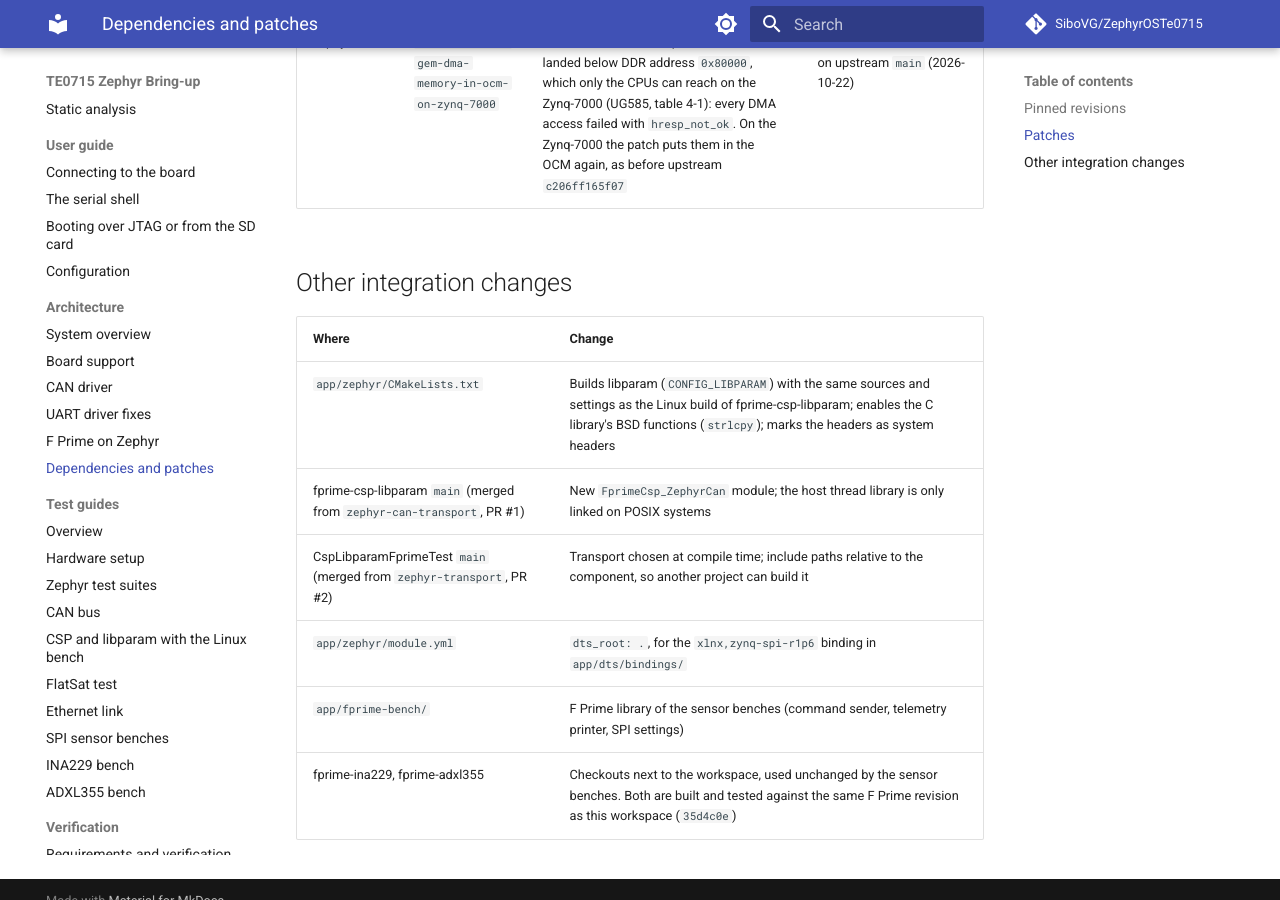
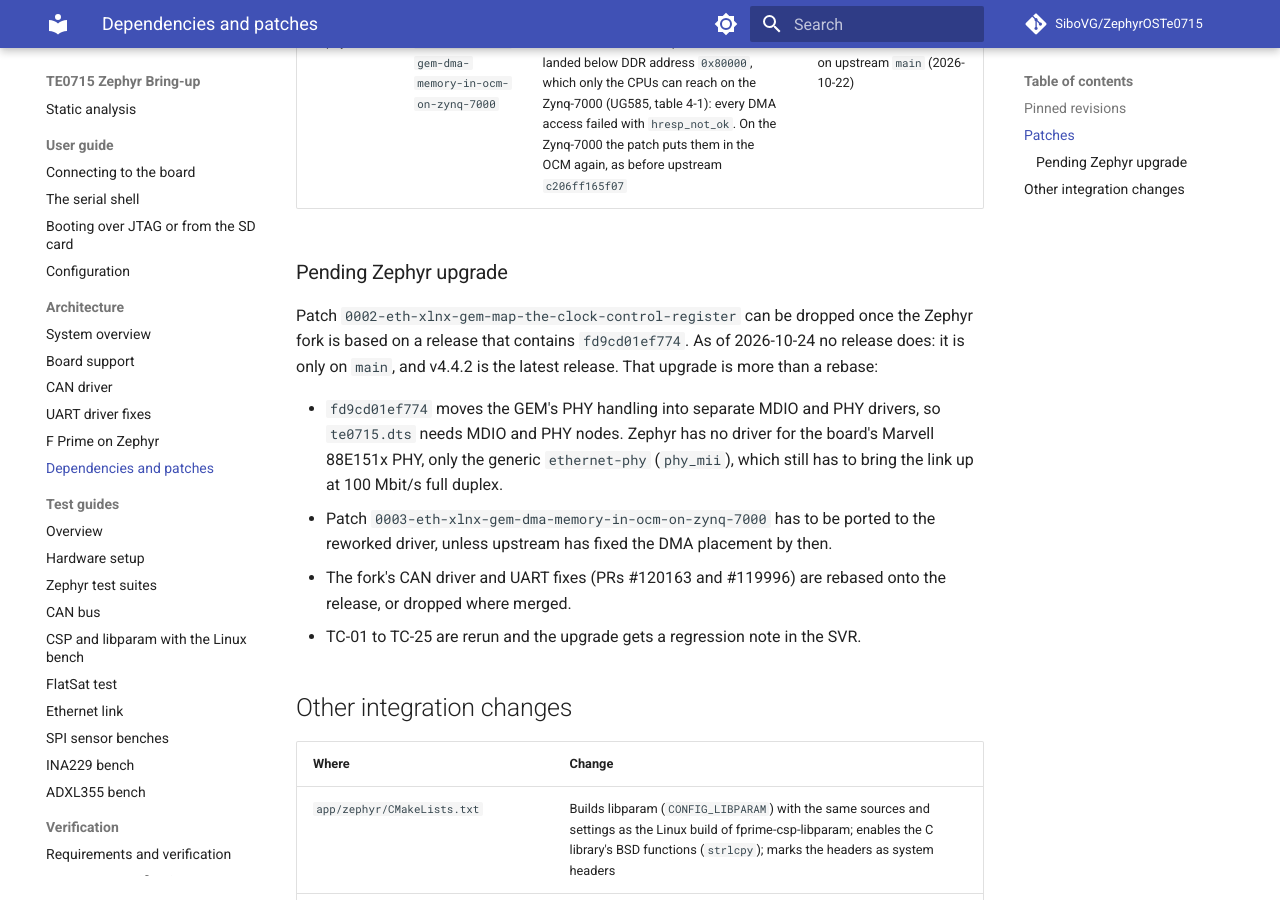
Before and after one commit to SiboVG/ZephyrOSTe0715, an MkDocs documentation site: the page built from docs/architecture/dependencies.md, in a window 1280 px wide and 900 px high, scrolled down 1749 px. Built offline with MkDocs 1.6.1 and Material for MkDocs 9.7.7, drawn with Linux system fonts in a browser that asks for light colours; comment, search, counter and statistics services are not loaded.

Commit message:
docs: note the Zephyr upgrade that lets patch 0002 go
fd9cd01ef774 fixes the GEM clock register mapping upstream but is not in
a release yet. Record what the upgrade to a release containing it needs:
MDIO and PHY nodes for the generic PHY driver, porting patch 0003,
rebasing the fork's CAN and UART changes, and a TC-01 to TC-25
regression with an SVR note.

Co-Authored-By: Claude Opus 5.5 <noreply@anthropic.com>

```diff
--- a/docs/architecture/dependencies.md
+++ b/docs/architecture/dependencies.md
@@ -32,6 +32,23 @@ and listed in `app/zephyr/patches.yml`; `west patch apply` applies them.
 | zephyr | `0002-eth-xlnx-gem-map-the-clock-control-register` | The Xilinx GEM Ethernet driver accessed its clock control register (SLCR `GEM0_CLK_CTRL`, `0xf8000140`) through the physical address, which the SoC's MMU table does not map: a translation fault at boot | fixed upstream in `fd9cd01ef774` (the switch to the separate MDIO and PHY drivers), too large to backport; drop when the fork moves past it |
 | zephyr | `0003-eth-xlnx-gem-dma-memory-in-ocm-on-zynq-7000` | The GEM's DMA descriptors and buffers landed below DDR address `0x80000`, which only the CPUs can reach on the Zynq-7000 (UG585, table 4-1): every DMA access failed with `hresp_not_ok`. On the Zynq-7000 the patch puts them in the OCM again, as before upstream `c206ff165f07` | could be offered; still so on upstream `main` (2026-10-22) |
 
+### Pending Zephyr upgrade
+
+Patch `0002-eth-xlnx-gem-map-the-clock-control-register` can be dropped once the
+Zephyr fork is based on a release that contains `fd9cd01ef774`. As of 2026-10-24 no
+release does: it is only on `main`, and v4.4.2 is the latest release. That upgrade is
+more than a rebase:
+
+- `fd9cd01ef774` moves the GEM's PHY handling into separate MDIO and PHY drivers, so
+  `te0715.dts` needs MDIO and PHY nodes. Zephyr has no driver for the board's Marvell
+  88E151x PHY, only the generic `ethernet-phy` (`phy_mii`), which still has to bring
+  the link up at 100 Mbit/s full duplex.
+- Patch `0003-eth-xlnx-gem-dma-memory-in-ocm-on-zynq-7000` has to be ported to the
+  reworked driver, unless upstream has fixed the DMA placement by then.
+- The fork's CAN driver and UART fixes (PRs #120163 and #119996) are rebased onto the
+  release, or dropped where merged.
+- TC-01 to TC-25 are rerun and the upgrade gets a regression note in the SVR.
+
 ## Other integration changes
 
 | Where | Change |
```
Also changed, not shown: 1 other file.
